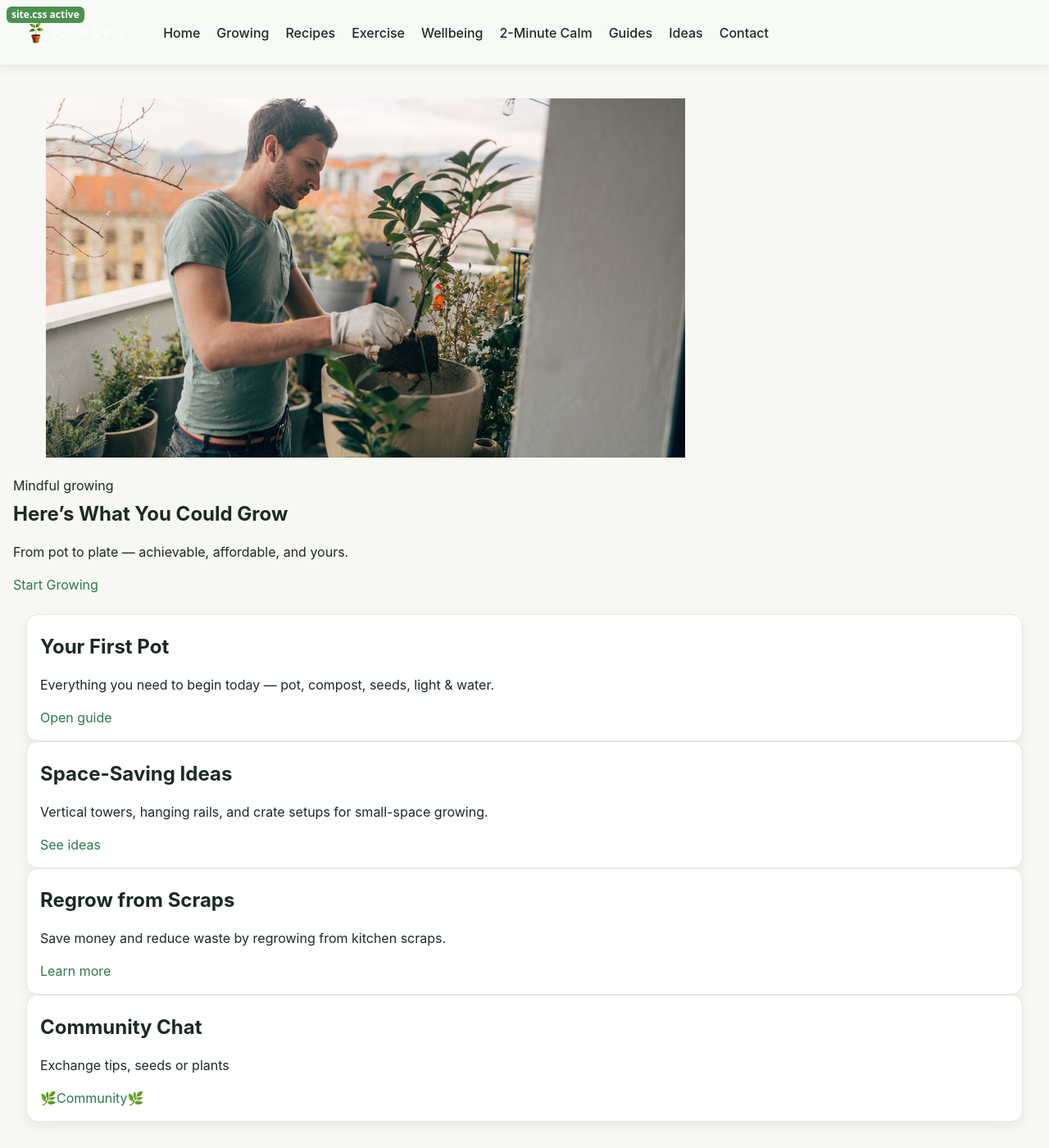
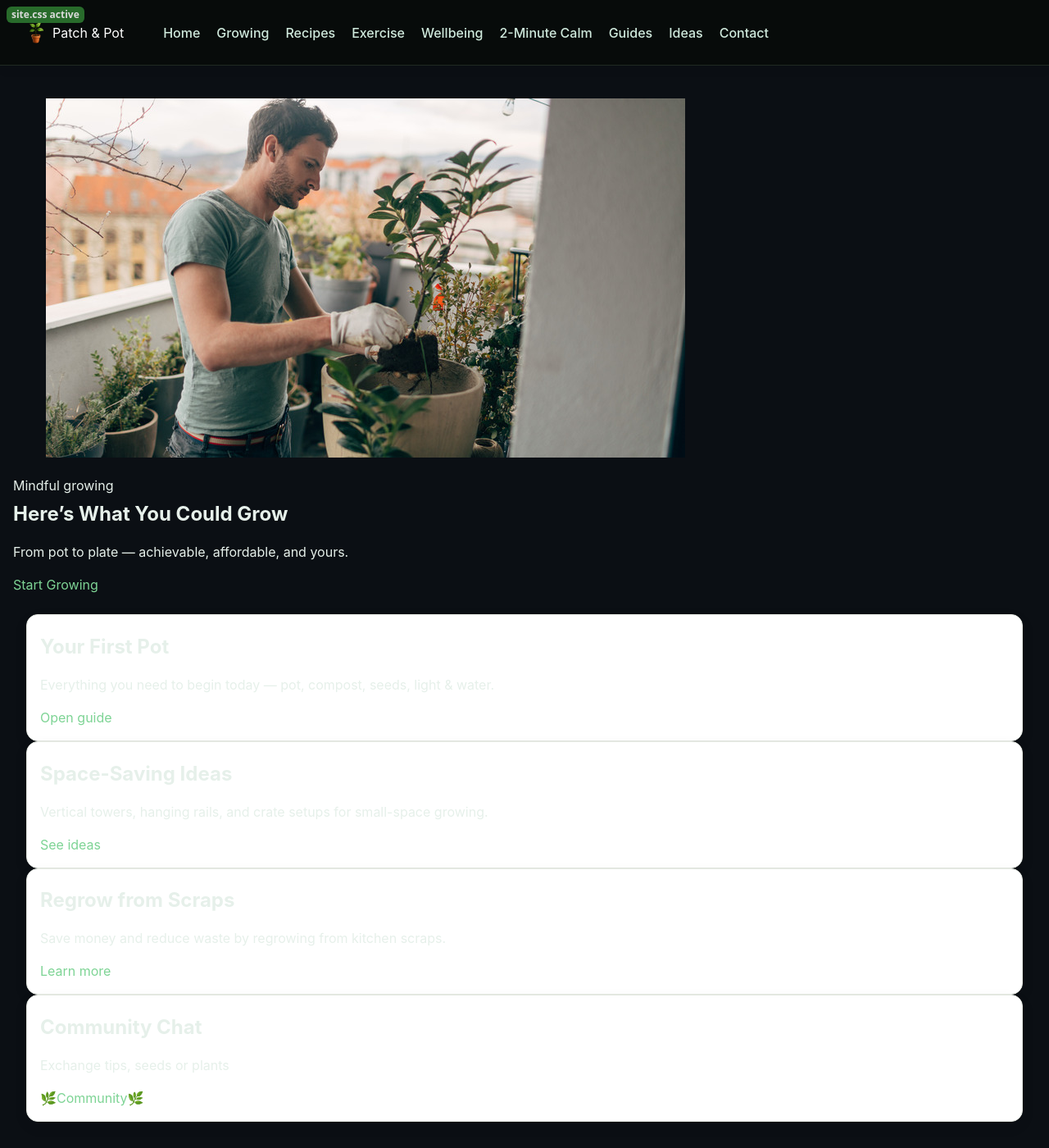
Before and after one commit to grantfitfuel/patchandpot, a Jekyll site: the page built from sites/index.html, in a window 1280 px wide and 1400 px high. Shown: the whole window at 82% size. Built offline with Jekyll 4.4.1, drawn with Linux system fonts in a browser that asks for light colours.

Commit message:
Update site.css

```diff
--- a/sites/assets/css/site.css
+++ b/sites/assets/css/site.css
@@ -53,3 +53,21 @@ html::before{
 .site-footer .footer-nav { display:flex; flex-wrap:wrap; gap:.75rem 1rem; }
 .site-footer .footer-nav a { color:#1d2a22; text-decoration:none; }
 .site-footer .footer-nav a:hover{ text-decoration:underline; }
+
+html, body {
+  background-color: #0b0f14;
+  color: #e6f0ea;
+}
+
+.site-header {
+  background: #070b0a;
+  border-bottom: 1px solid #1f2a22;
+}
+
+.site-header .nav a {
+  color: #cfe9dc;
+}
+
+a {
+  color: #7ed495;
+}
```
